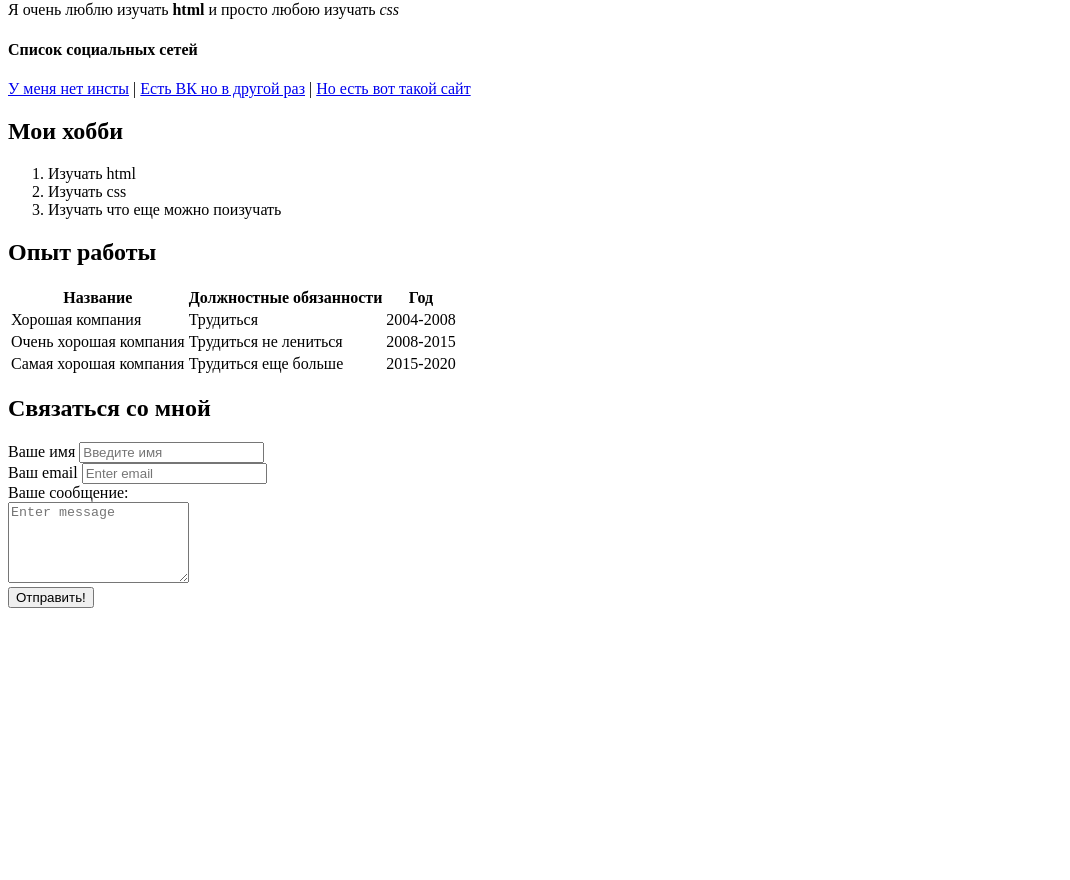
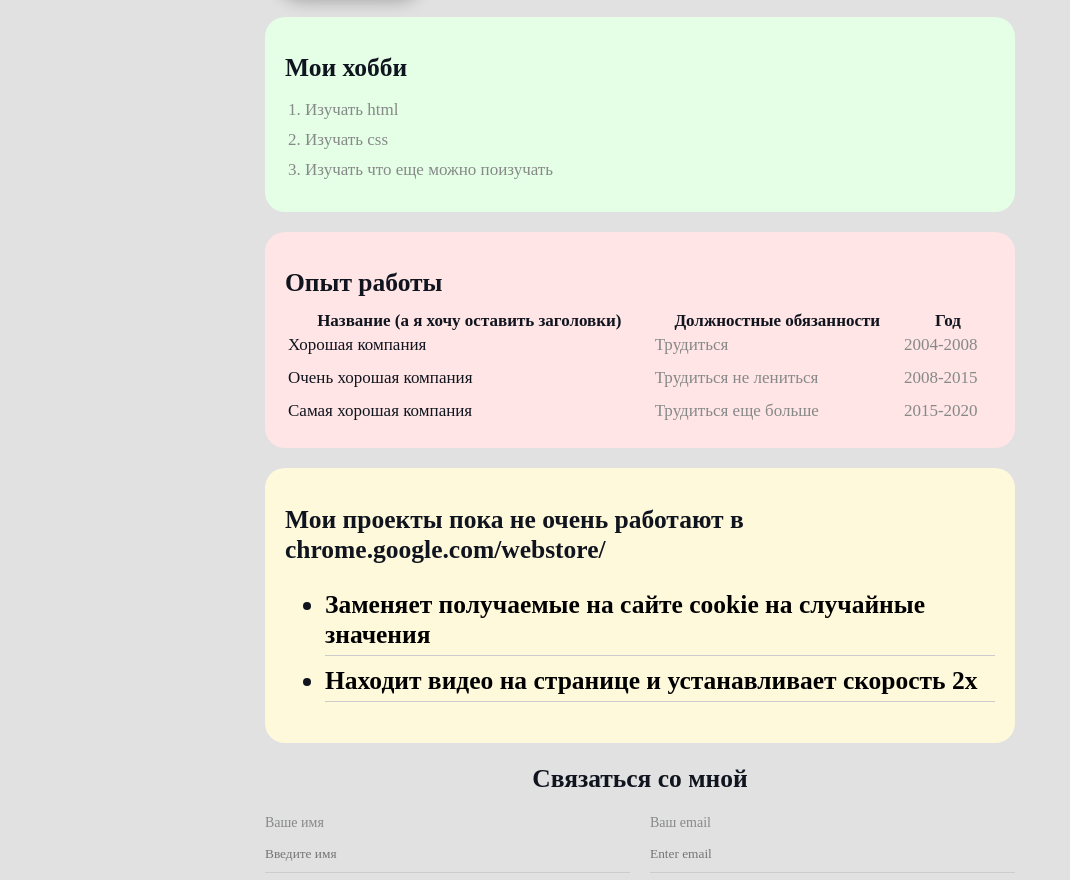
Before and after one commit to vv00001/resume, a plain HTML site: page index.html in a window 1280 px wide. Shown: the part 237-1117 px from the top of the page, without its empty margins (0-1070 px from the left). Before the commit the page ends 853 px from the top, so only its background shows below. Drawn offline with Linux system fonts and the light colour scheme.

Commit message:
add styles

```diff
--- a/index.html
+++ b/index.html
@@ -8,9 +8,13 @@
     <meta name="keywords" content="css, html">
     <meta name ="discription" content="курсы">
     <title>Мое резюме</title>
+    <link rel="stylesheet" href="style.css">
 </head>
 <body>
-    <img src="https://upload.wikimedia.org/wikipedia/commons/thumb/0/0d/Kutuzov_by_Volkov.jpg/411px-Kutuzov_by_Volkov.jpg" alt="Тут Михаил" width="150">
+    <div class="container">
+        <div class="info">
+            <img src="https://upload.wikimedia.org/wikipedia/commons/thumb/0/0d/Kutuzov_by_Volkov.jpg/411px-Kutuzov_by_Volkov.jpg" alt="Тут Михаил" class="avatar">
+            <div class="info-text">
                 <h1>Михаил   </h1>
                 <p>Изучаю <strong>html</strong> css</p>
                 <p>Я очень люблю изучать <strong>html</strong> и просто любою изучать <em>css</em></p>
@@ -20,17 +24,23 @@
                 <a href="https://en.wikipedia.org/wiki/VK_(service)" target="_blank"> Есть ВК но в другой раз</a>
                 |
                 <a href="https://sites.google.com/view/digital-resistance/main_page" target="_blank"> Но есть вот такой сайт</a>
+            </div>
+        </div>
+
+        <div class="card bg-green">
             <h2>Мои хобби</h2>
-    <ol>
+            <ol class="list">
                 <li>Изучать html</li>
                 <li>Изучать css</li>
                 <li>Изучать что еще можно поизучать</li>
             </ol>
+        </div>
+        <div class="card bg-red">
         <h2>Опыт работы</h2>
-    <table>
+        <table class="table">
             <thead>
                 <tr>
-                <th>Название</th>
+                    <th>Название (а я хочу оставить заголовки)</th>
                     <th>Должностные обязанности</th>
                     <th>Год</th>
                 </tr>
@@ -53,24 +63,42 @@
                 </tr>
             </tbody>
         </table>
+        </div>
+        <div class="card bg-yellow">
+            <h2>Мои проекты пока не очень работают в chrome.google.com/webstore/
+            <ul class="link-list">
+                <li>
+                    <a href="https://chrome.google.com/webstore/detail/digital-resistance/bppgococbabkphomiikjpfkenpijikgk?hl=ru">Заменяет получаемые на сайте cookie на случайные значения</a>
+                </li>
+                <li>
+                    <a href="https://chrome.google.com/webstore/detail/fastvideo/fecamckeenfccnabnbagilhnbffoknij?hl=ru">Находит видео на странице и устанавливает скорость 2х</a>
+                </li>
+            </ul>
+
+            </h2>
+        </div>
+
+        <form action="/" class="form">
             <h2>Связаться со мной</h2>
-    <form action="/">
-        <div>
+            <div class="form-row">
+                <div class="form-group">
                     <label for="name">Ваше имя</label>
                     <input type="text" id="name"
                     placeholder="Введите имя">
                 </div>
-        <div>
+                <div class="form-group">
                     <label for="email">Ваш email</label>
                     <input type="email" id="email"
                     placeholder="Enter email">
                 </div>
-        <div>
+            </div>
+            <div class="form-group">
                 <label for="message">Ваше сообщение:</label>
                 <br>
                 <textarea id="message" cols="20" rows="5"placeholder="Enter message"></textarea>
             </div>
-        <input type="submit" value="Отправить!">
+            <input type="submit" class="btn" value="Отправить!">
         </form>
+    </div>
 </body>
 </html>
--- /dev/null
+++ b/style.css
@@ -0,0 +1,149 @@
+
+@import url('https://fonts.googleapis.com/css2?family=Roboto&display=swap');
+body {
+    font-weight: 'Roboto',sans-serif;
+    font-size: 17px;
+    font-weight: normal;
+    background: #e1e1e1;
+    color: #0f141e;
+}
+a{
+    color: #000;
+    text-decoration: none;
+}
+a:hover{
+    text-decoration: underline;
+}
+a:active{
+    color: blue;
+}
+a:visited{
+    color: grey;
+}
+.container{
+    max-width: 750px;
+    margin: auto;
+    padding-top:  30px;
+}
+.avatar{
+    width: 150px;
+    border-radius:  28px;
+    box-shadow: 10px 5px 15px rgba(0,0,0,.25);
+}
+.info{
+    margin-bottom: 20px;
+    display: flex;
+}
+.info-text{
+    margin-left: 40px;
+}
+.info-text p {
+    font-style: italic;
+    font-weight: bold;
+    color: #868990;
+    margin: 0;
+}
+.info-text h4{
+    margin-bottom: 10px;
+}
+@media(max-width:650px){
+    .info{
+        display: block;
+        text-align: center;
+    }
+}
+
+
+.card{
+    /* border: 1px solid black; */
+    border-radius: 20px;
+    /* background: #fff; */
+    padding: 15px 20px;
+    margin-bottom: 20px;
+}
+.card h2{
+    margin-bottom: 10px;
+}
+.bg-yellow{
+    background: #fff9dc;
+}
+.bg-red{
+    background: #ffe5e5;
+}
+.bg-green{
+    background: #e5ffe7;
+}
+.btn{
+    background: #111;
+    padding: 15px 20px;
+    color: #fff;
+    border: none;
+    font-family: inherit;
+    cursor: pointer;
+}
+.btn:hover{
+    opacity: 0.8;
+}
+.list{
+    padding: 0 20px;
+}
+.list li{
+    color: #868988;
+    margin-bottom: 10px;
+}
+.link-list li{
+    margin-bottom: 10px;
+    border-bottom: 1px solid #ccc;
+    padding-bottom: 5px;
+}
+.table{
+    width: 100%;
+}
+.table td{
+    padding-bottom: 10px;
+}
+.table td:nth-child(2),.table td:nth-child(3){
+    color:#868988;
+}
+.form h2{
+    text-align: center;
+}
+.form-row{
+    margin-bottom: 10px;
+    display: flex;
+}
+.form-row .form-group{
+    display: inline-block;
+    margin-right: 20px;
+    width:50% ;
+}
+.form-row .form-group:last-child{
+    margin-right: 0;
+}
+@media(max-width:650px){
+    .form-row{
+        display: block;
+    }
+    .form-row .form-group{
+        width: 100%;
+        margin-right: 0;
+        margin-bottom: 10px;
+    }
+}
+.form-group label{
+    display: block;
+    font-size: 14px;
+    color: #868988;
+}
+.form-group input,
+.form-group textarea {
+    width: 100%;
+    box-sizing: border-box;
+    border: none;
+    background: transparent;
+    border-bottom: 1px solid #ccc;
+    color: #000;
+    padding: 15px 0 10px;
+    outline: none;
+    font-family: inherit;
+}
```
Lines whose indentation alone changed are shown as unchanged.
